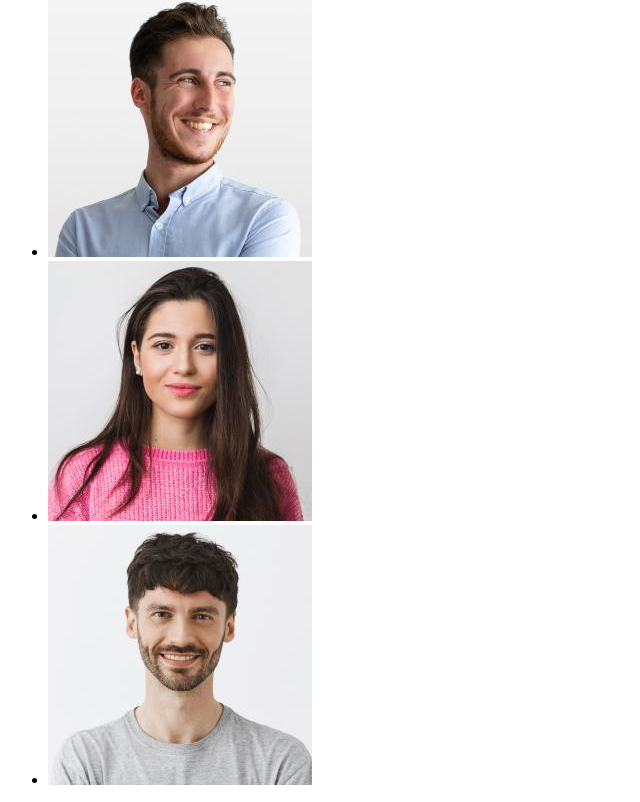
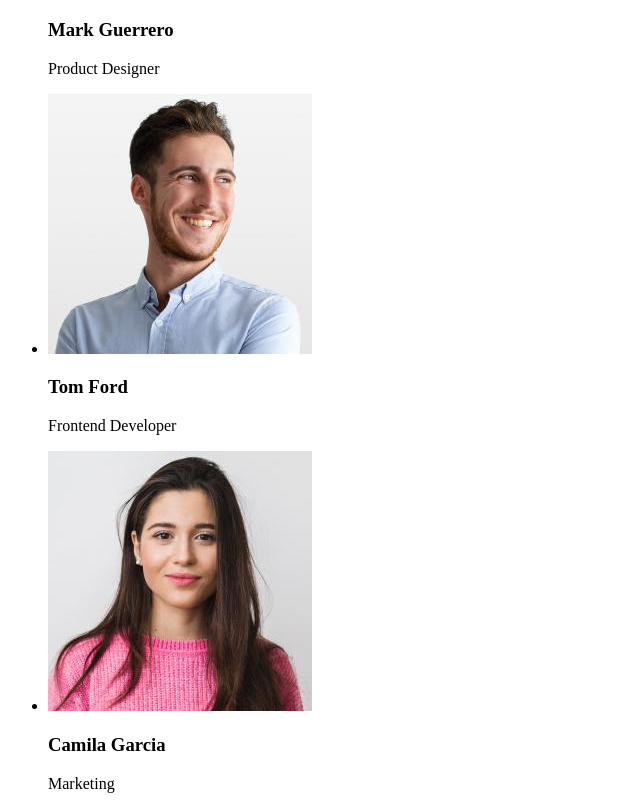
Before and after one commit to Siromskyi/Tutorial, a plain HTML site: page index.html in a window 1280 px wide. Shown: the part 1940-2742 px from the top of the page, without its empty margins (0-640 px from the left). Drawn offline with Linux system fonts and the light colour scheme.

Commit message:
ДЗ 1 финиш

```diff
--- a/index.html
+++ b/index.html
@@ -33,7 +33,7 @@
           Effective Solutions <br />
           for Your Business
         </h1>
-        <a href="#">Order Service</a>
+        <button type="button">Order Service</button>
       </section>
       <!--преимущества-->
       <section>
@@ -90,6 +90,8 @@
         <ul>
           <li>
             <img src="./images/Product Designer.jpg" alt="Mark Guerrero" />
+            <h3>Mark Guerrero</h3>
+            <p>Product Designer</p>
           </li>
           <li>
             <img
@@ -97,9 +99,13 @@
               alt="Tom Ford"
               width="264"
             />
+            <h3>Tom Ford</h3>
+            <p>Frontend Developer</p>
           </li>
           <li>
             <img src="./images/Marketing.jpg" alt="Camila Garcia" width="264" />
+            <h3>Camila Garcia</h3>
+            <p>Marketing</p>
           </li>
           <li>
             <img
@@ -107,6 +113,8 @@
               alt="Daniel Wilson"
               width="264"
             />
+            <h3>Daniel Wilson</h3>
+            <p>UI Designer</p>
           </li>
         </ul>
       </section>
```
